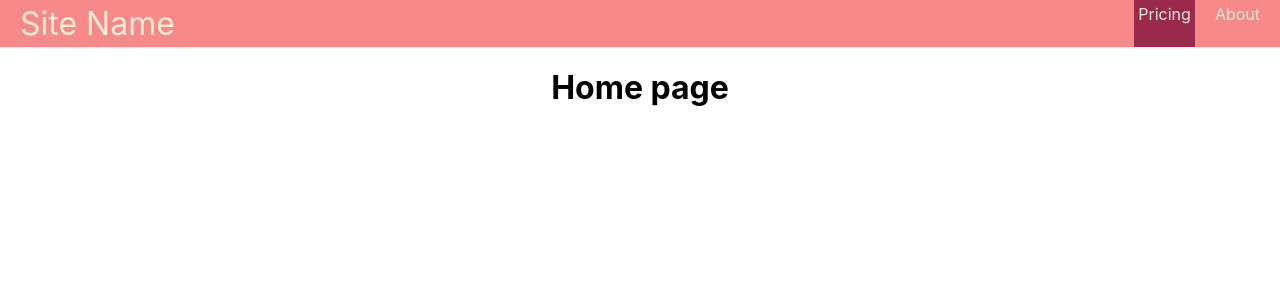
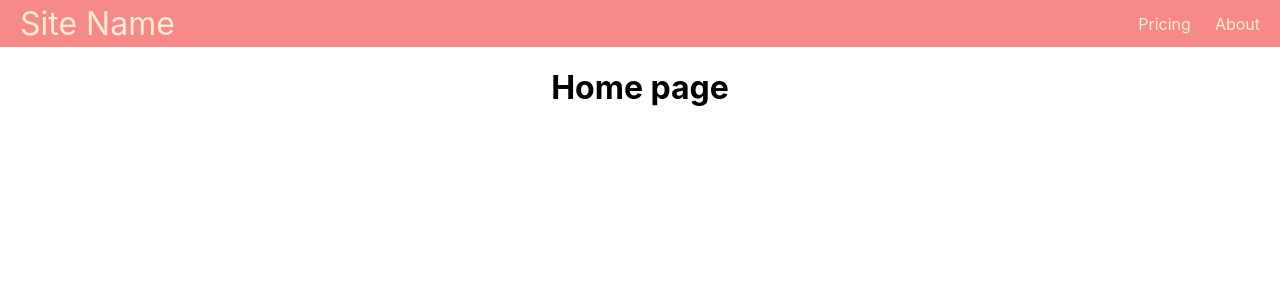
Before and after one commit to Katiasun/Creating-A-Navbar-In-React-With-Routing, a React (Create React App) app: page / in a window 1280 px wide. Shown: the top 300 px of the page. Built offline with nearby package versions, Linux system fonts and the light colour scheme.

Commit message:
delete in file Navbar tags: li

```diff
--- a/src/components/Navbar.js
+++ b/src/components/Navbar.js
@@ -20,12 +20,8 @@ export default function Navbar() {
         Site Name
       </Link>
       <ul>
-        <li className="active">
-          <CustomLink to="/pricing">Pricing</CustomLink>
-        </li>
-        <li>
-          <CustomLink to="/about">About</CustomLink>
-        </li>
+        <CustomLink to="/pricing">Pricing</CustomLink>
+        <CustomLink to="/about">About</CustomLink>
       </ul>
     </nav>
   );
```
